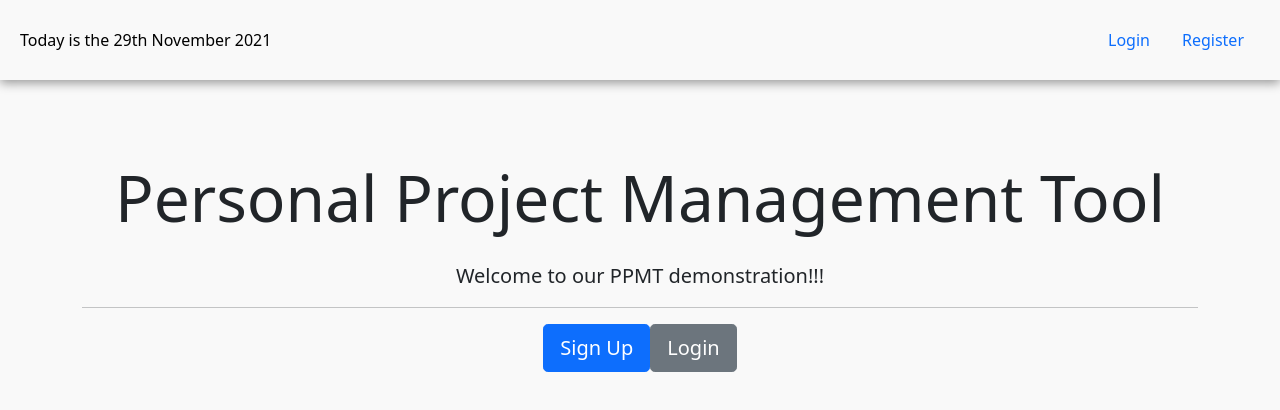
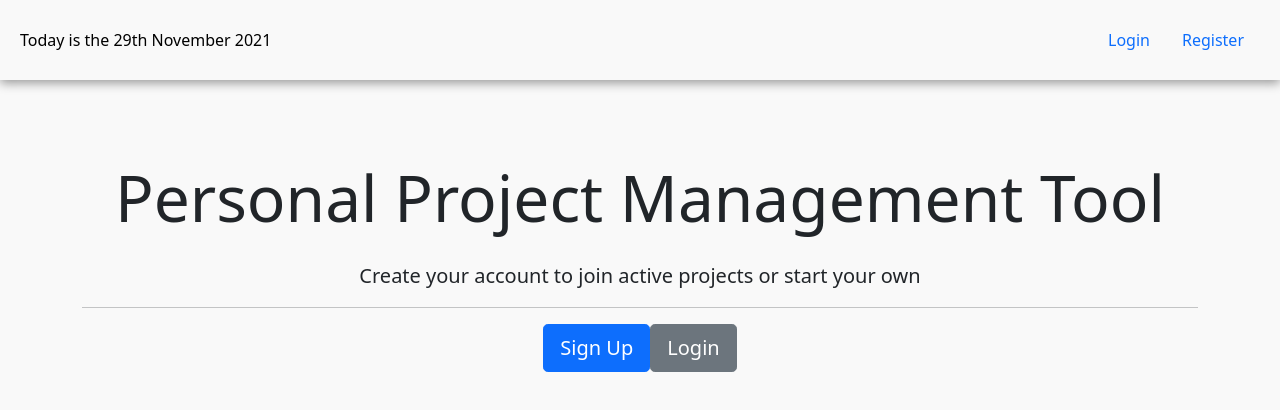
Before and after one commit to creigh-battle/PpmFrontendTeam, a React (Create React App) app: page / in a window 1280 px wide. Shown: the top 410 px of the page. Built offline with nearby package versions, Linux system fonts and the light colour scheme.

Commit message:
landing changes1

```diff
--- a/src/components/layout/Landing.js
+++ b/src/components/layout/Landing.js
@@ -19,7 +19,7 @@ function Landing(props) {
                 Personal Project Management Tool
               </h1>
               <p className="lead">
-                Welcome to our PPMT demonstration!!!
+                Create your account to join active projects or start your own
               </p>
               <hr />
               <Link className="btn btn-lg btn-primary mr-2" to="/register">
```
